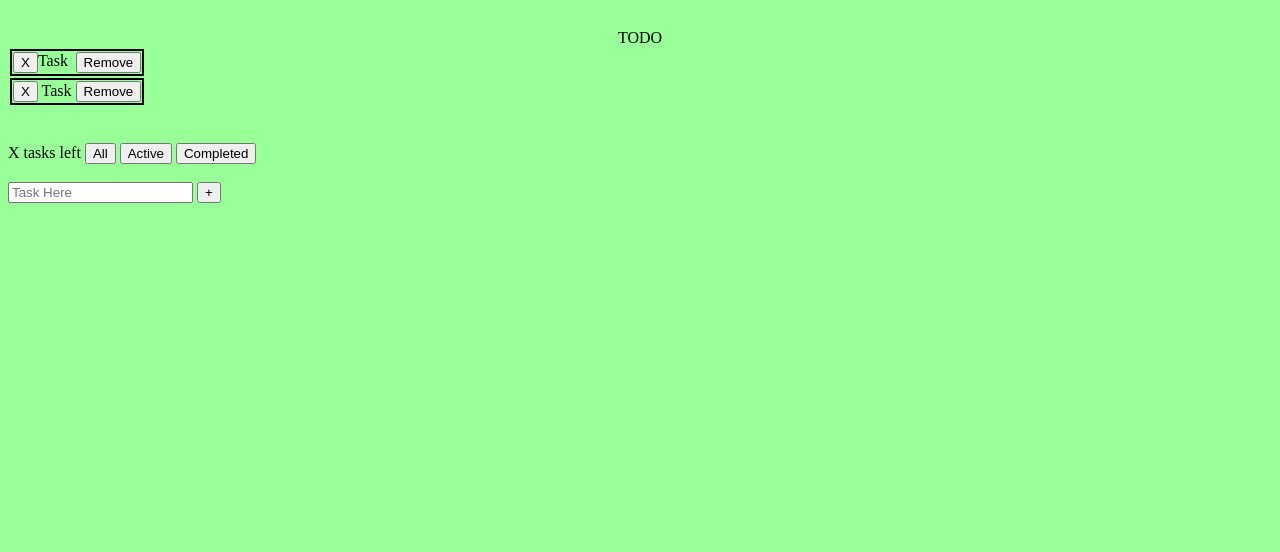
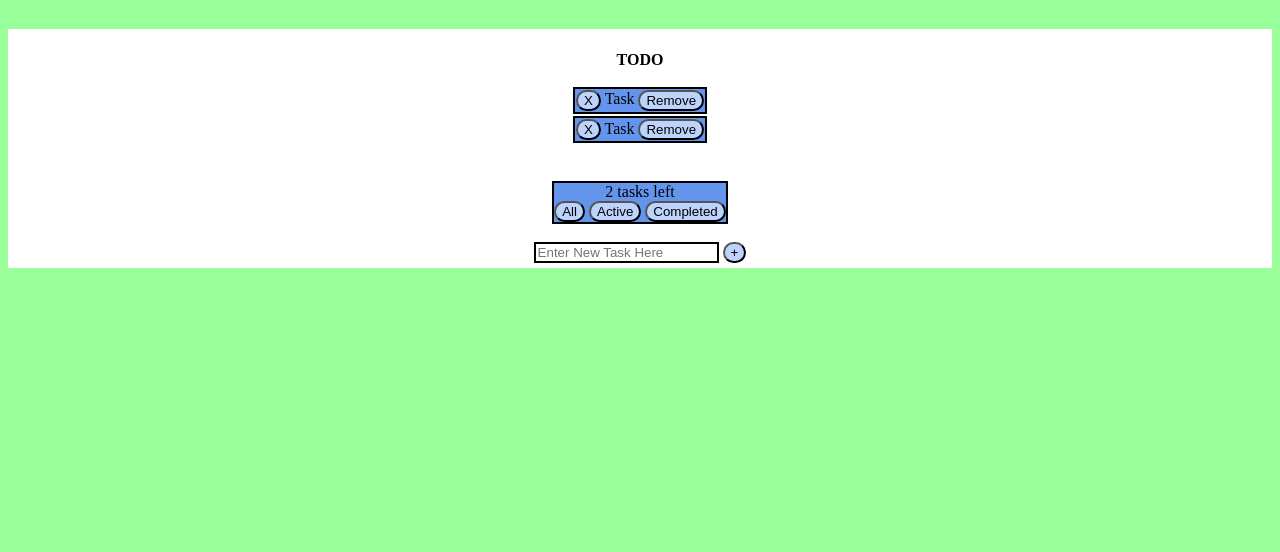
Before and after one commit to Heroice18/WDD330, a plain HTML site: page Challenge 1/Challenge1.html in a window 1280 px wide. Shown: the part 248-800 px from the top of the page. Drawn offline with Linux system fonts and the light colour scheme.

Commit message:
finished the project Todo

```diff
--- a/Challenge 1/Challenge1.html
+++ b/Challenge 1/Challenge1.html
@@ -6,7 +6,7 @@
     <link type="text/css" rel="stylesheet" href="./styles.css">
     <script src="ToDo.js"></script>
   </head>
-  <body>
+  <body onload="countTasks()">
     <script src="/Scripts/navigation.js">
 
     </script>
@@ -24,9 +24,9 @@
     </div>
 <h2>Todo Application</h2><br>
 
-    <div id="taskForm">
+    <div id="taskForm" style="text-align: center">
       <table id = "todoTable">
-        <div style="text-align: center">TODO</div>
+        <p id = "TitleTodo">TODO</p>
         <tr>
           <td id = "taskElement">
             <button id= "markDone" onclick="lineThrough('markDone', 'taskText')">X</button>
@@ -44,14 +44,15 @@
     <br>
 <br>
 <div id = "taskFilter">
-  X tasks left
+  <span id = "totalNum" >X</span> tasks left
+  <br>
   <button onclick="filter('All')">All</button>
   <button onclick="filter('Active')">Active</button>
   <button onclick="filter('Completed')">Completed</button>
 </div>
 <br>
     <div id="taskInput">
-      <input type="text" placeholder = "Task Here" id="addedTask"></input>
+      <input type="text" placeholder = "Enter New Task Here" id="addedTask"></input>
       <button onclick="addTask('addedTask', 'todoTable')">+</button>
     </div>
 
--- a/Challenge 1/ToDo.js
+++ b/Challenge 1/ToDo.js
@@ -13,6 +13,27 @@ var taskArray = [
 ]
 
 
+function countTasks(){
+    var total = 0;
+
+    for(key in taskArray)
+    {
+        console.log("KEY TOP: " + taskArray[key].buttonId);
+        var buttonTxt = document.getElementById(taskArray[key].buttonId).textContent;
+        console.log("button text: " + buttonTxt);
+        if(buttonTxt == "X")
+        {
+            console.log("CHECKING");
+            total = total + 1;
+        }
+
+    }
+
+    document.getElementById("totalNum").innerHTML = total.toString();
+
+}
+
+
 function lineThrough(name, text) {
     var checking = document.getElementById(name).innerHTML;
     if(checking == "X")
@@ -26,7 +47,7 @@ function lineThrough(name, text) {
             document.getElementById(text).style.textDecoration = "none";
         }
 
-
+        countTasks();
 }
 
 
@@ -63,6 +84,7 @@ function deleteTask(row){
     console.log("FINAL: " + jsonCheck);
 
     document.getElementById(row).remove();
+    countTasks();
 
 }
 
@@ -95,7 +117,12 @@ function addTask(inputText, tablename){
     document.getElementById(inputText).innerHTML = "";
     idNumber = idNumber + 1;
 
+    countTasks();
+
 }
+
+
+
 
 
 function filter(filterType){
--- a/Challenge 1/styles.css
+++ b/Challenge 1/styles.css
@@ -16,7 +16,25 @@ body{
     background-color:#99ff99;
 }
 
+#TitleTodo{
+  font-weight: bold;
+  font-size: 1em;
+
+}
 #taskForm{
+  background-color: white;
+  padding-top: 4pt;
+  padding-bottom: 4pt;
+  padding-left: 4pt;
+  padding-right: 4pt;
+}
+
+#taskFilter{
+  border: 2px solid black;
+  background-color: cornflowerblue;
+  width: fit-content;
+  margin-left:auto;
+    margin-right:auto;
 
 }
 
@@ -24,19 +42,39 @@ body{
   background-color: chocolate;
 }
 
+#todoTable{
+
+  margin-left:auto;
+    margin-right:auto;
+}
+
+#addedTask{
+  border: 2px solid black;
+  box-shadow: 200px;
+}
+
 td{
 
   border: 2px solid black;
+  background-color: cornflowerblue;
 
+  height: max-content;
 }
+
+button{
+  background-color: #BDD3FB;
+  border-radius: 20pt;
+}
+
 #markDone{
 
 float: left;
-
+height: max-content;
 
 }
 #removeTask{
   float: right;
+  height: fit-content;
 }
 
 
```
